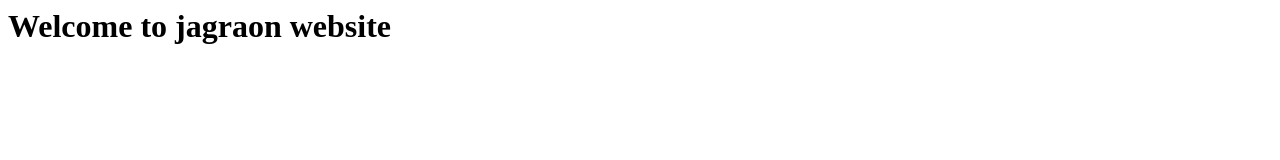
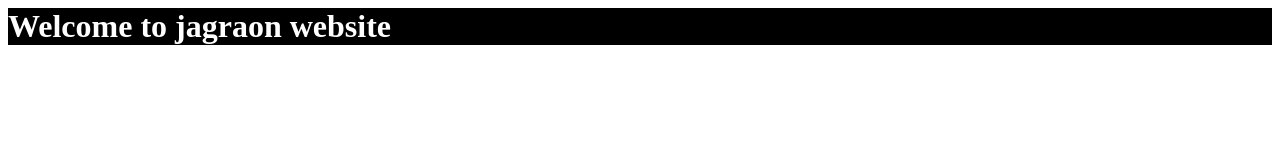
Before and after one commit to aptechjagraon/jagraoncity, a plain HTML site: page index.html in a window 1280 px wide. Drawn offline with Linux system fonts and the light colour scheme.

Commit message:
Add files via upload

```diff
--- a/index.html
+++ b/index.html
@@ -1,7 +1,7 @@
 <html>
 
 <body>
-<h1>Welcome to jagraon website</h1>
+<h1 style="background:black;color:white;">Welcome to jagraon website</h1>
 </body>
 
 </html>
```
